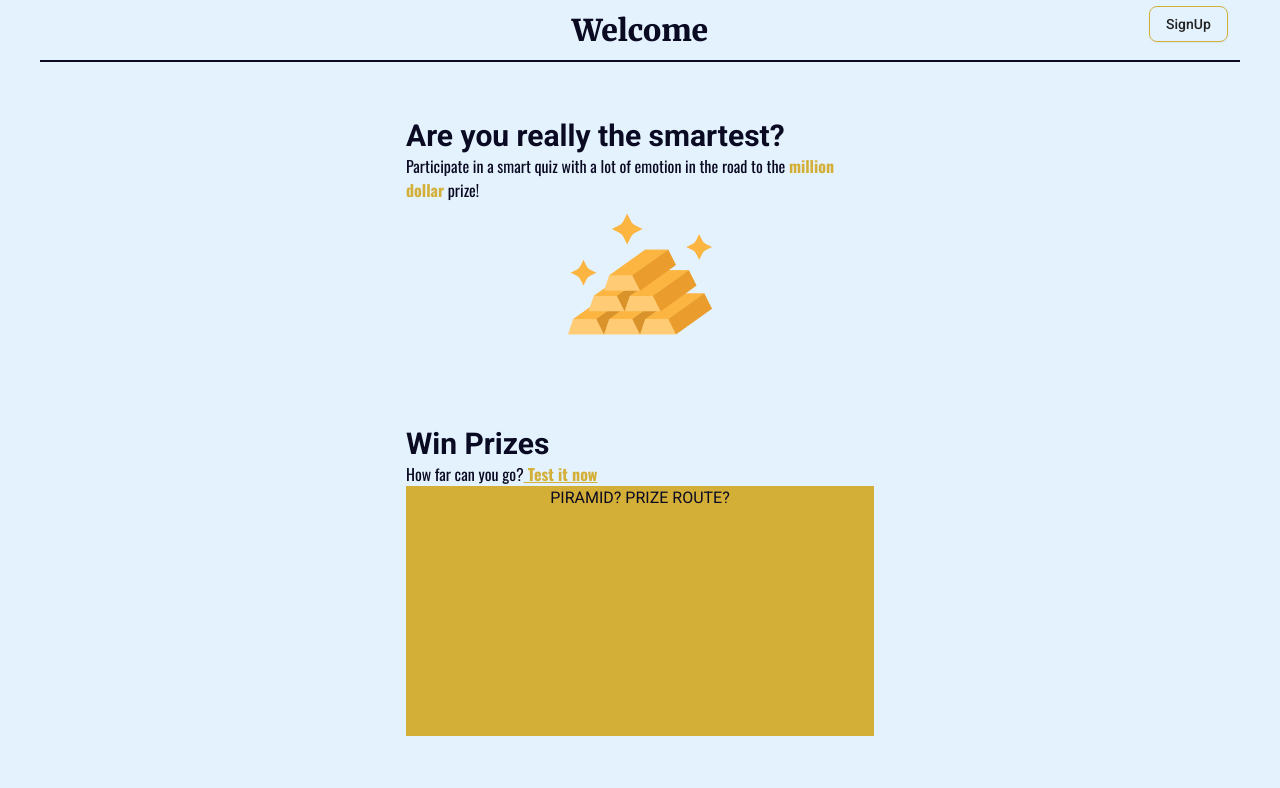
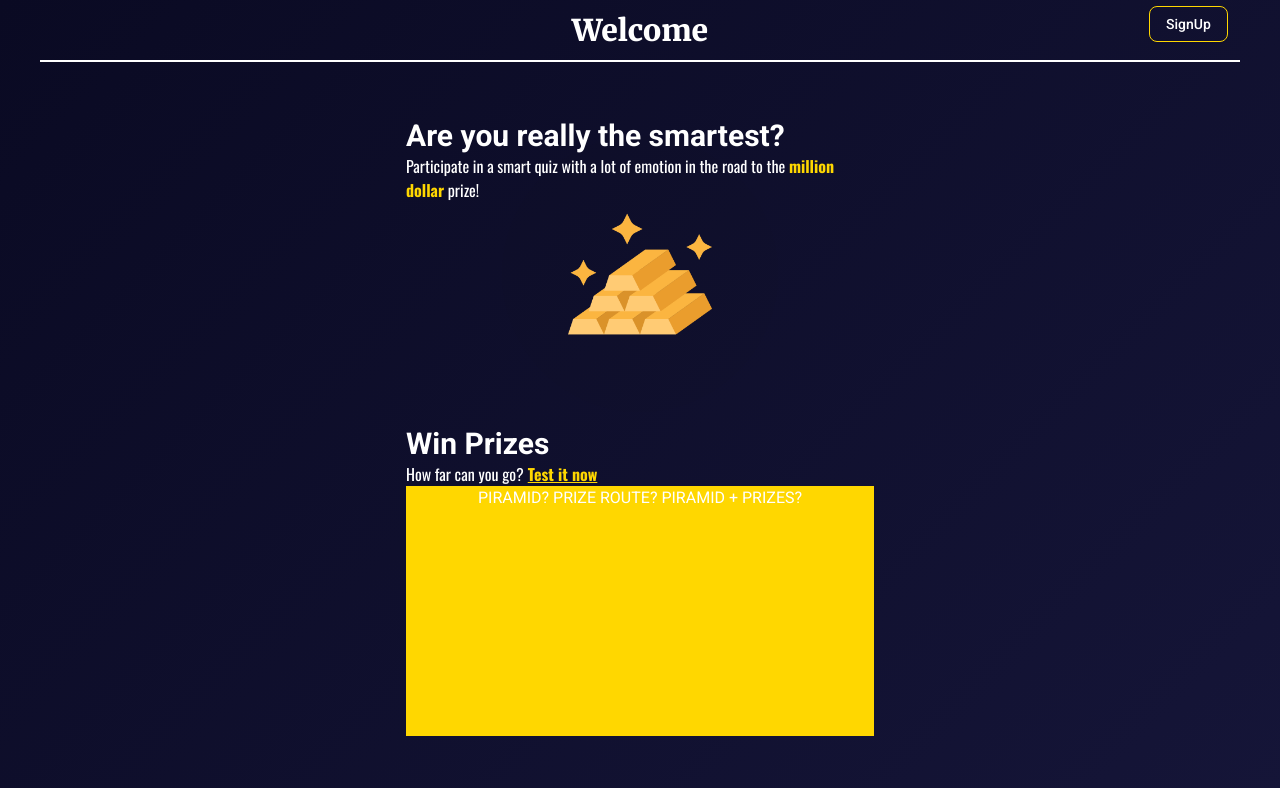
Before and after one commit to Victor-Spichenkoff/million_show, a Next.js app: page / in a window 1280 px wide. Shown: the top 788 px of the page. Built offline with nearby package versions, Linux system fonts and the light colour scheme; no server answers.

Commit message:
Update background and images

```diff
--- a/app/globals.css
+++ b/app/globals.css
@@ -9,7 +9,15 @@
 @custom-variant dark (&:is(.dark *));
 
 
+html {
+  overflow-y: hidden;
+}
 
+body {
+  /* background: linear-gradient(135deg, var(--back), var(--back-secondary), var(--back-tertiary), var(--back-quaternary)); */
+  background: linear-gradient(135deg, var(--back), var(--back-secondary)) no-repeat;
+  overflow: scroll;
+}
 
 /*
 - Mudar a borda
@@ -53,11 +61,11 @@
   transition: all 650ms;
 }
 
-a {
+.link {
   position: relative;
 }
 
-a::before {
+.link::before {
   content: "";
   display: block;
   position: absolute;
@@ -69,8 +77,32 @@ a::before {
   transition: width .5s;
 }
 
-a:hover::before {
+.link:hover::before {
   width: 100%;
+}
+
+
+/* SCROLL */
+
+/* Estilo do track (trilho) */
+body::-webkit-scrollbar-track {
+  background: transparent;
+}
+
+/* Estilo da barra */
+body::-webkit-scrollbar {
+  width: 6px;
+}
+
+/* Estilo do thumb (a alça) */
+body::-webkit-scrollbar-thumb {
+  background-color: #888; /* cinza elegante */
+  border-radius: 4px;
+}
+
+/* Hover na barra */
+body::-webkit-scrollbar-thumb:hover {
+  background-color: #555;
 }
 
 
@@ -179,6 +211,8 @@ a:hover::before {
   --sidebar-ring: oklch(0.556 0 0);
 }
 
+
+
 @layer base {
   * {
     @apply border-border outline-ring/50;
--- a/app/page.tsx
+++ b/app/page.tsx
@@ -13,24 +13,23 @@ import { InstructionItem } from "@/components/home/instructionItem";
 export default function Home() {
 
     return (
-        <div className={"flex flex-col items-center"} >
+        <div className={"flex flex-col items-center overflow-hidden"} >
             <Header label={"Welcome"} showLoginButton />
             <LandSection>
                 <h2>Are you really the smartest?</h2>
                 <p>Participate in a smart quiz with a lot of emotion in the road to the <strong className={"text-gold font-bold"}>million dollar</strong> prize!</p>
                 <div className={"mb-8"}>
                     <GoldMount />
-
                 </div>
             </LandSection>
 
             <LandSection>
                 <h2>Win Prizes</h2>
                 <p>How far can you go?
-                    <Link href={"/auth/create"} className={"auth-link underline hover:text-black"}> Test it now</Link>
+                    <Link href={"/auth/create"} className={"auth-link underline hover:text-black ml-1"}>Test it now</Link>
                 </p>
                 <div className={"w-full h-[250px] bg-gold"}>
-                    PIRAMID? PRIZE ROUTE?
+                    PIRAMID? PRIZE ROUTE? PIRAMID + PRIZES?
                 </div>
             </LandSection>
 
@@ -40,7 +39,7 @@ export default function Home() {
                     and much more...</p>
 
                 <div className={"w-full h-[250px] bg-gold"}>
-                    Question? CORRECT
+                    PRINT Question screen? CORRECT ICON
                 </div>
             </LandSection>
 
@@ -56,6 +55,10 @@ export default function Home() {
                 <h2>The Game</h2>
                 <ul className="list-disc list-inside px-2 text-start ">
                     <li>Try to reach the million dollar prize</li>
+                    <li>You will need to answer 15 questions and the million dollar question</li>
+                    <li>No mistake tolerance</li>
+                    <li>You have 3 types of help at your disposal</li>
+                    <li>Can you do this?</li>
                 </ul>
                 {/* <DropInstructions /> */}
             </LandSection>
--- a/components/utils/providers.tsx
+++ b/components/utils/providers.tsx
@@ -10,7 +10,7 @@ export default function Providers({children}: { children: React.ReactNode }) {
     return (
         <ThemeProvider
             attribute="class"
-            defaultTheme="system"
+            defaultTheme="dark"
             enableSystem
             // disableTransitionOnChange
         >
--- a/css/auth.css
+++ b/css/auth.css
@@ -7,5 +7,5 @@
 }
 
 .auth-link {
-    @apply text-gold font-bold hover:underline
+    @apply text-gold font-bold
 }
--- a/css/tailwind.css
+++ b/css/tailwind.css
@@ -22,6 +22,13 @@
 :root {
   --primary-foreground: #222;
   --back: #e3f2fd;
+  --back-secondary: #cfe0f5;
+  /* Azul mais suave */
+  --back-tertiary: #f5fbff;
+  /* Quase branco com toque azulado */
+  --back-quaternary: #dcedf9;
+
+
   --highlight: #2196f3;
   --primary: #0d47a1;
   --darker-primary: #0F187D;
@@ -37,6 +44,11 @@
   /*--primary-foreground: #DDD;*/
   --primary-foreground: #fff;
   --back: #0a0a23;
+  /* --back-secondary: #040450; */
+
+--back-secondary: #151538;     /* Azul bem escuro puxando pro roxo */
+--back-tertiary: #1f1f3a;      /* Azul-noite desaturado */
+--back-quaternary: #2c2c4c;
   --highlight: #64b5f6;
   /*--primary: #1a237e; mais fraco*/
   --primary: #0F187D;
```
